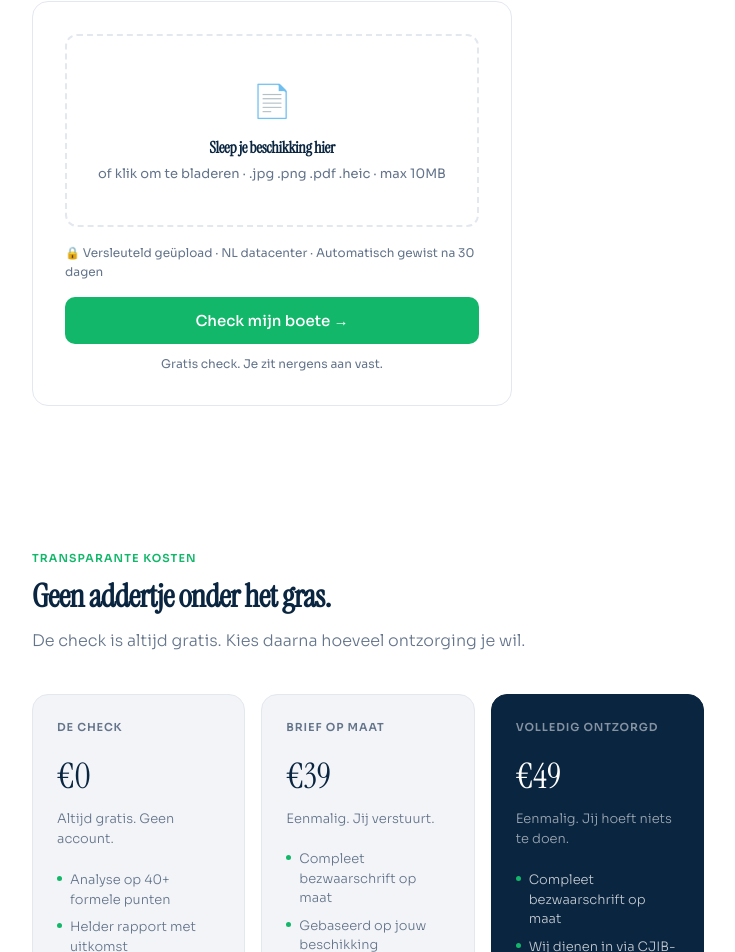
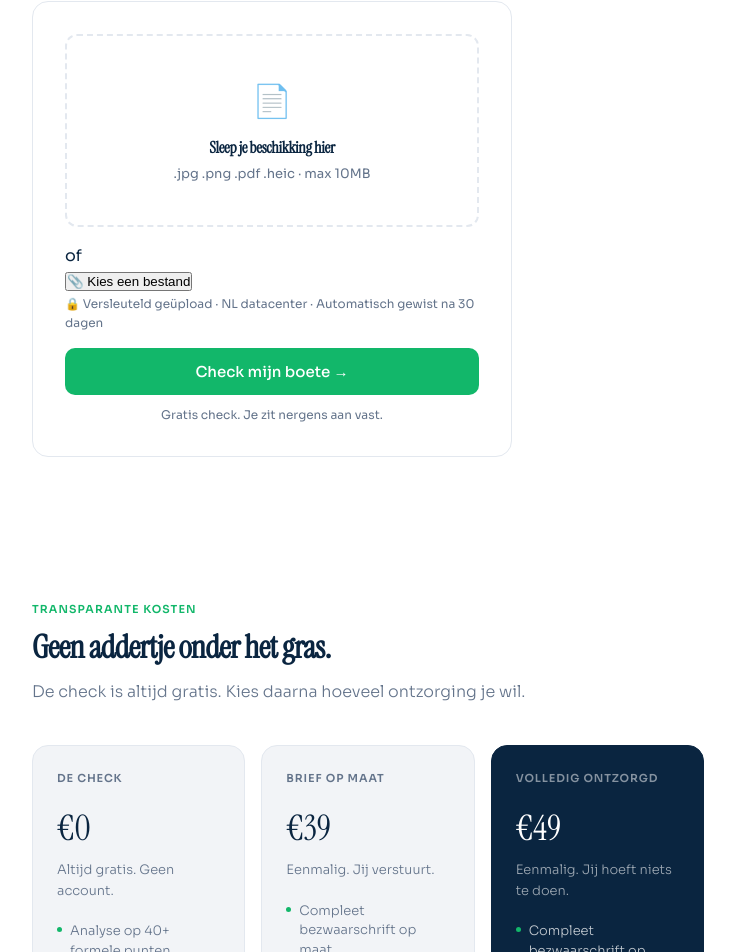
Before and after one commit to DickGroen/BOETECHECK, a Next.js app in the folder boetecheck/: page / in a window 1280 px wide. Shown: the part 1990-2942 px from the top of the page, without its empty margins (272-1007 px from the left). Built offline with nearby package versions, Linux system fonts and the light colour scheme.

Commit message:
Refactor file upload component with improved UI

```diff
--- a/boetecheck/src/components/UploadFlow.tsx
+++ b/boetecheck/src/components/UploadFlow.tsx
@@ -138,7 +138,15 @@ export default function UploadFlow() {
         {/* UPLOAD */}
         {step === 'upload' && (
           <div className={styles.card}>
+            <input
+              ref={inputRef}
+              type="file"
+              accept=".jpg,.jpeg,.png,.pdf,.heic"
+              className={styles.hiddenInput}
+              onChange={(e) => e.target.files?.[0] && handleFile(e.target.files[0])}
+            />
             {!file ? (
+              <>
                 <div
                   className={`${styles.dropzone} ${dragging ? styles.dragging : ''}`}
                   onDragOver={(e) => { e.preventDefault(); setDragging(true) }}
@@ -146,11 +154,18 @@ export default function UploadFlow() {
                   onDrop={handleDrop}
                   onClick={() => inputRef.current?.click()}
                 >
-                <input ref={inputRef} type="file" accept=".jpg,.jpeg,.png,.pdf,.heic" className={styles.hiddenInput} onChange={(e) => e.target.files?.[0] && handleFile(e.target.files[0])} />
                   <div className={styles.dropIcon}>📄</div>
                   <h3 className={styles.dropTitle}>Sleep je beschikking hier</h3>
-                <p className={styles.dropSub}>of klik om te bladeren · .jpg .png .pdf .heic · max 10MB</p>
+                  <p className={styles.dropSub}>.jpg .png .pdf .heic · max 10MB</p>
                 </div>
+                <p className={styles.orDivider}>of</p>
+                <button
+                  className={styles.chooseFileBtn}
+                  onClick={() => inputRef.current?.click()}
+                >
+                  📎 Kies een bestand
+                </button>
+              </>
             ) : (
               <div className={styles.filePreview}>
                 <div className={styles.fileIcon}>📄</div>
```
Lines whose indentation alone changed are shown as unchanged.
